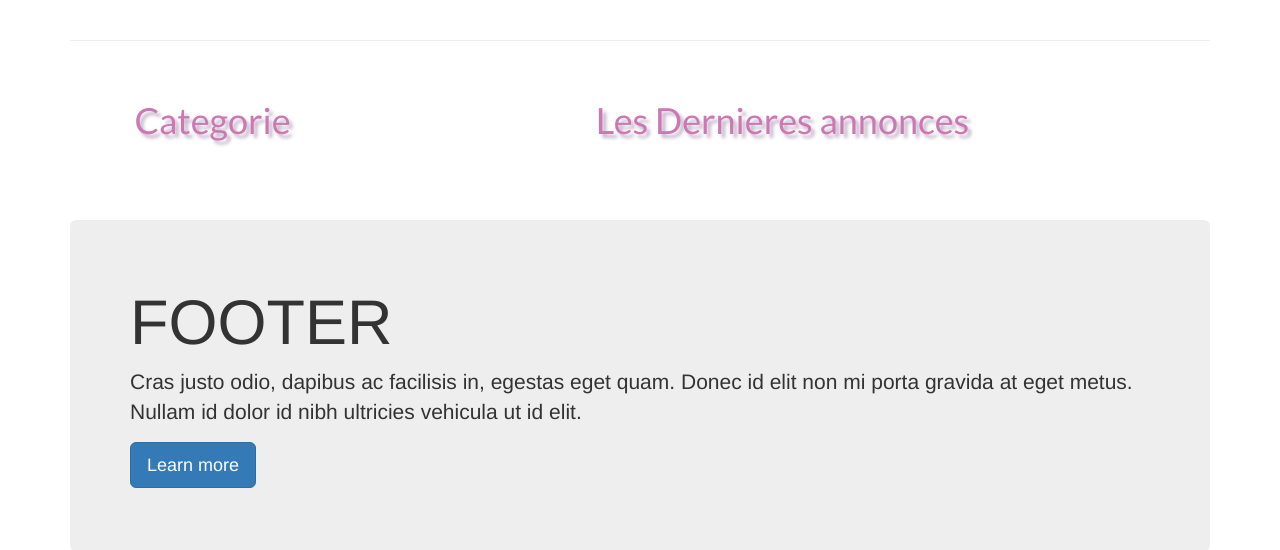
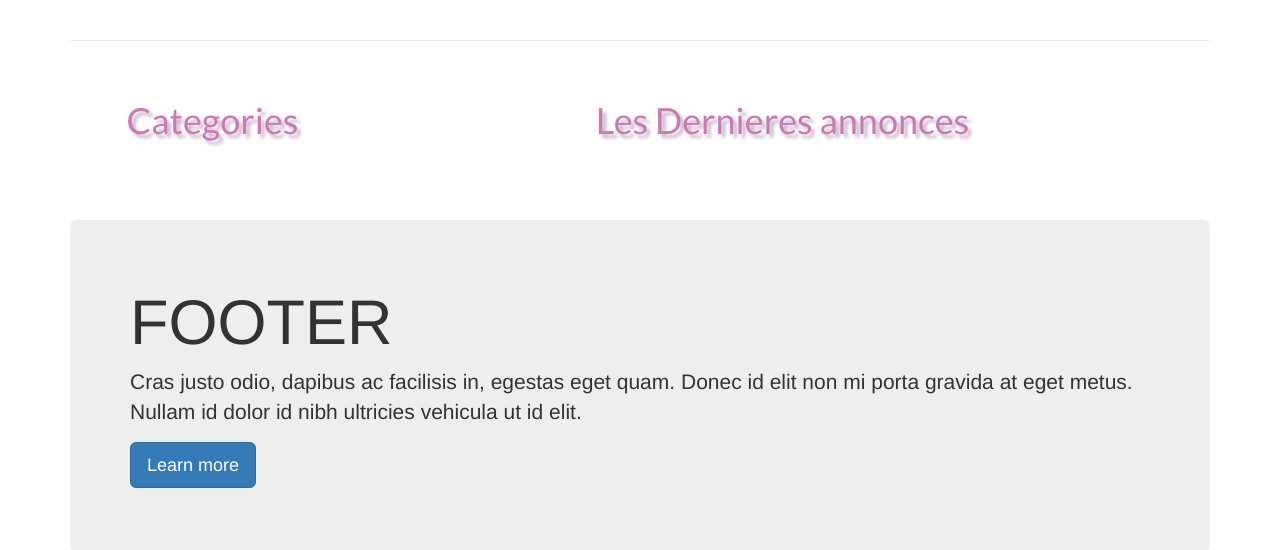
Before and after one commit to wafistos1/Ecommerce_project, a Django app: template Mysite/accounts/templates/accounts/logout.html in a window 1280 px wide. Shown: the part 307-857 px from the top of the page. Run offline with Django 3.2, Linux system fonts and the light colour scheme; the template is opened without the code that fills it, so the values that code supplies are empty; some libraries are stand-ins or nearby versions.

Commit message:
refactoring base.html

```diff
--- a/Mysite/templates/base.html
+++ b/Mysite/templates/base.html
@@ -123,7 +123,7 @@
     {% block categories %}
 
     <div class="col-md-3 ">
-      <h1 class="title">Categorie</h1>
+      <h1 class="title">Categories</h1>
       <br>
       <div class="list-group">
         {% for list in categories %}
```
